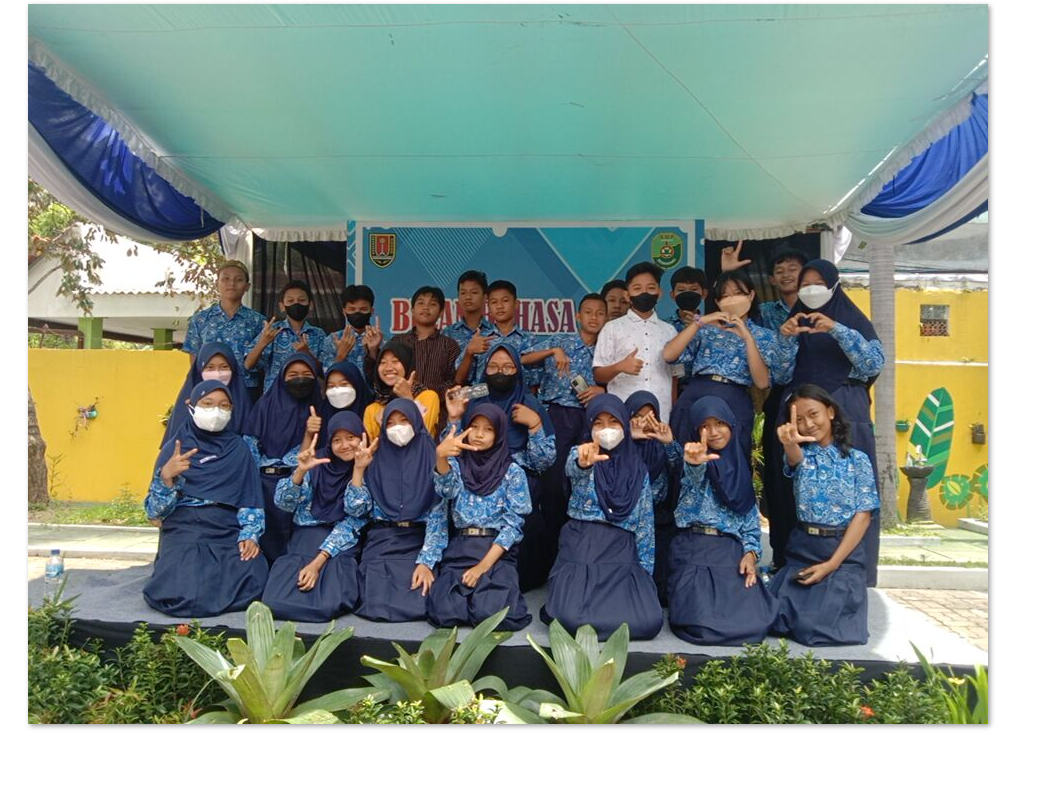
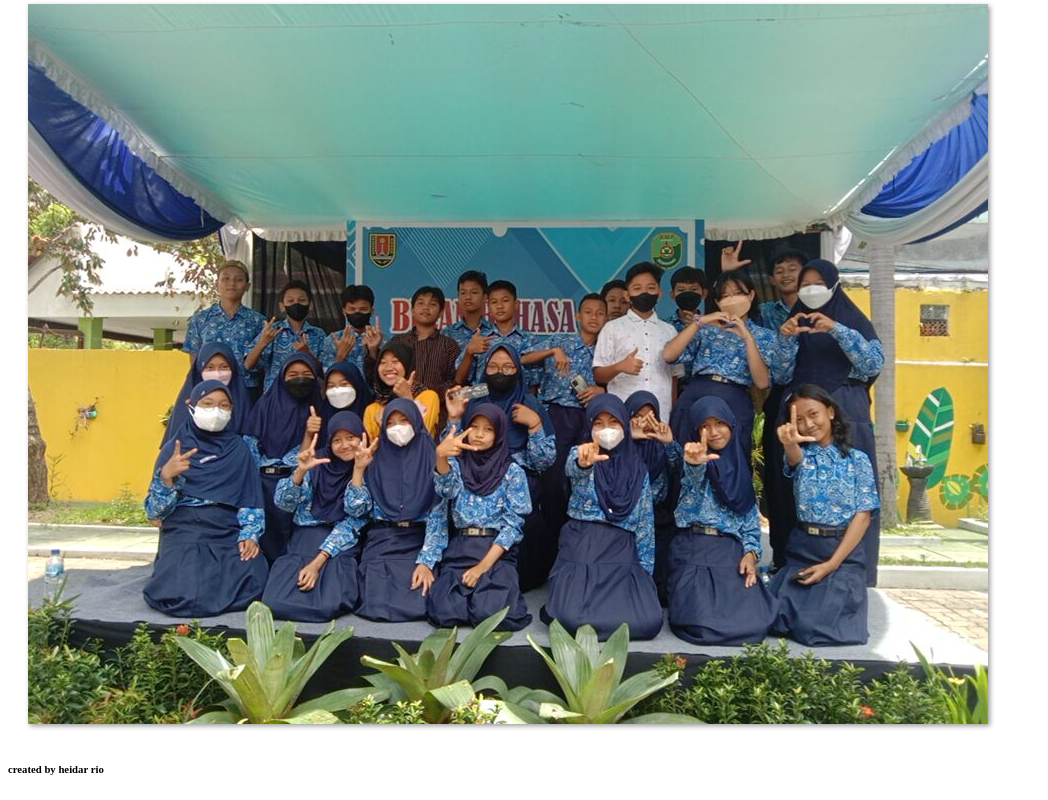
Before and after one commit to seventhfsmepsa/7f_smepsa, a plain HTML site: page index.html in a window 1280 px wide. Shown: the part 4396-5196 px from the top of the page, without its empty margins (0-1048 px from the left). Before the commit the page ends 5154 px from the top, so only its background shows below. Drawn offline with Linux system fonts and the light colour scheme.

Commit message:
Update index.html

```diff
--- a/index.html
+++ b/index.html
@@ -187,6 +187,8 @@
 		<img src="IMG-20221027-WA0019.jpg">
 	</section>
 </main>
+
+		<h6>created by heidar rio</h6>
 </body>
 </html>
 <!-- note nama file foto di index.html diilangin a nya -->
```
